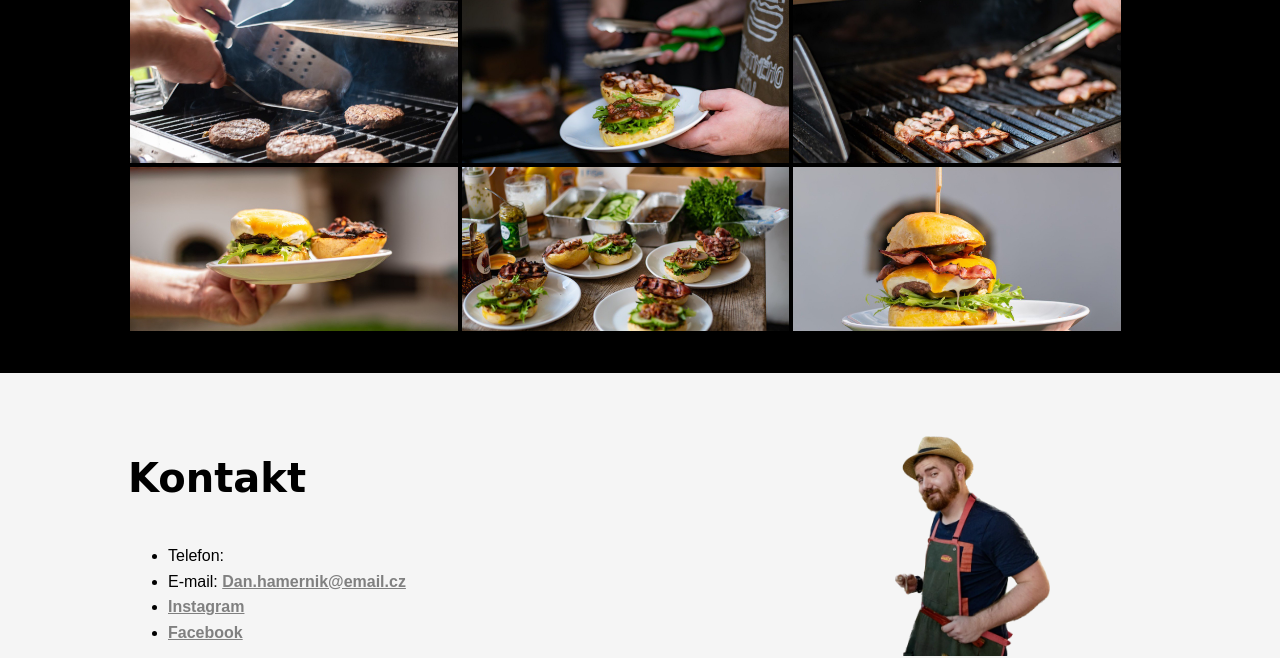
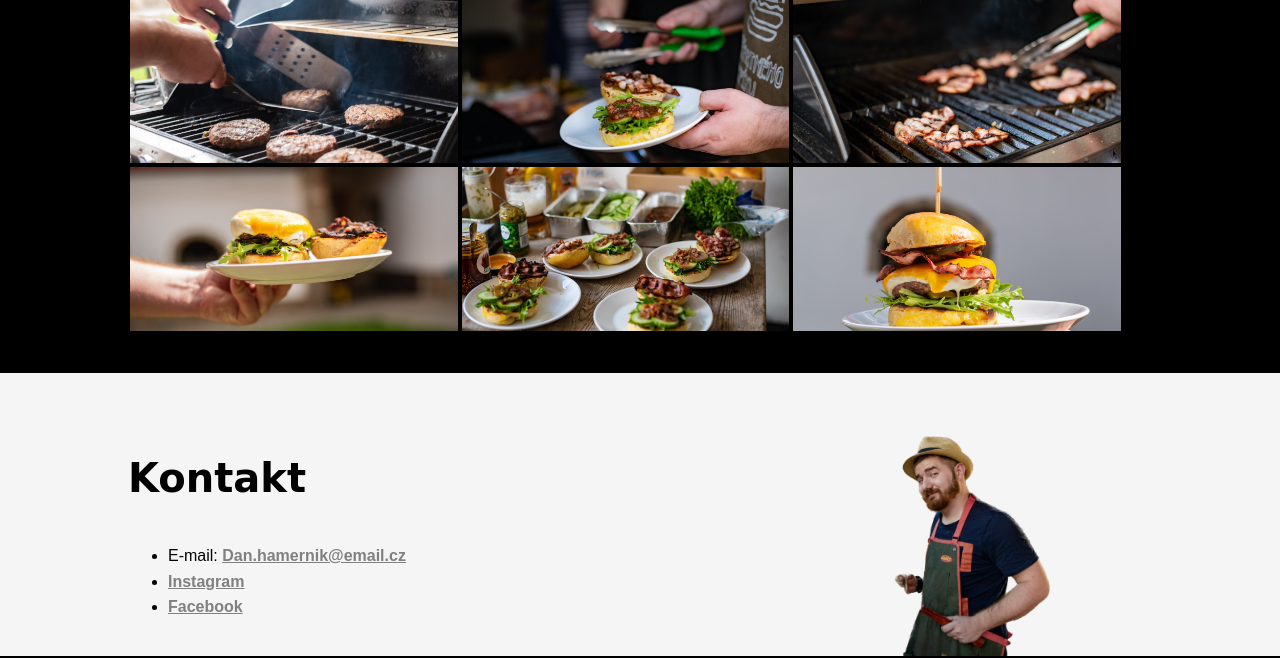
Before and after one commit to Xuxa9/U-stastneho-pupiku, a plain HTML site: page index.html in a window 1280 px wide. Shown: the part 2298-2956 px from the top of the page. Drawn offline with Linux system fonts and the light colour scheme; a web font is replaced by a local one.

Commit message:
Update index.html

```diff
--- a/index.html
+++ b/index.html
@@ -76,7 +76,6 @@
     <img src="obr/ObjektDan.png" alt="Dan" class="fotodan" width="155px">
     <h2>Kontakt</h2>
     <ul>
-   <li>Telefon: </li>
     <li> E-mail: <a href="mailto:Dan.hamernik@email.cz">Dan.hamernik@email.cz</a> </li>
     <li> <a href="https://instagram.com/smudlajz?igshid=YmMyMTA2M2Y=">Instagram</a> </li>
     <li> <a href="https://www.facebook.com/Nejvetsi.Kozak">Facebook</a> </li>
```
